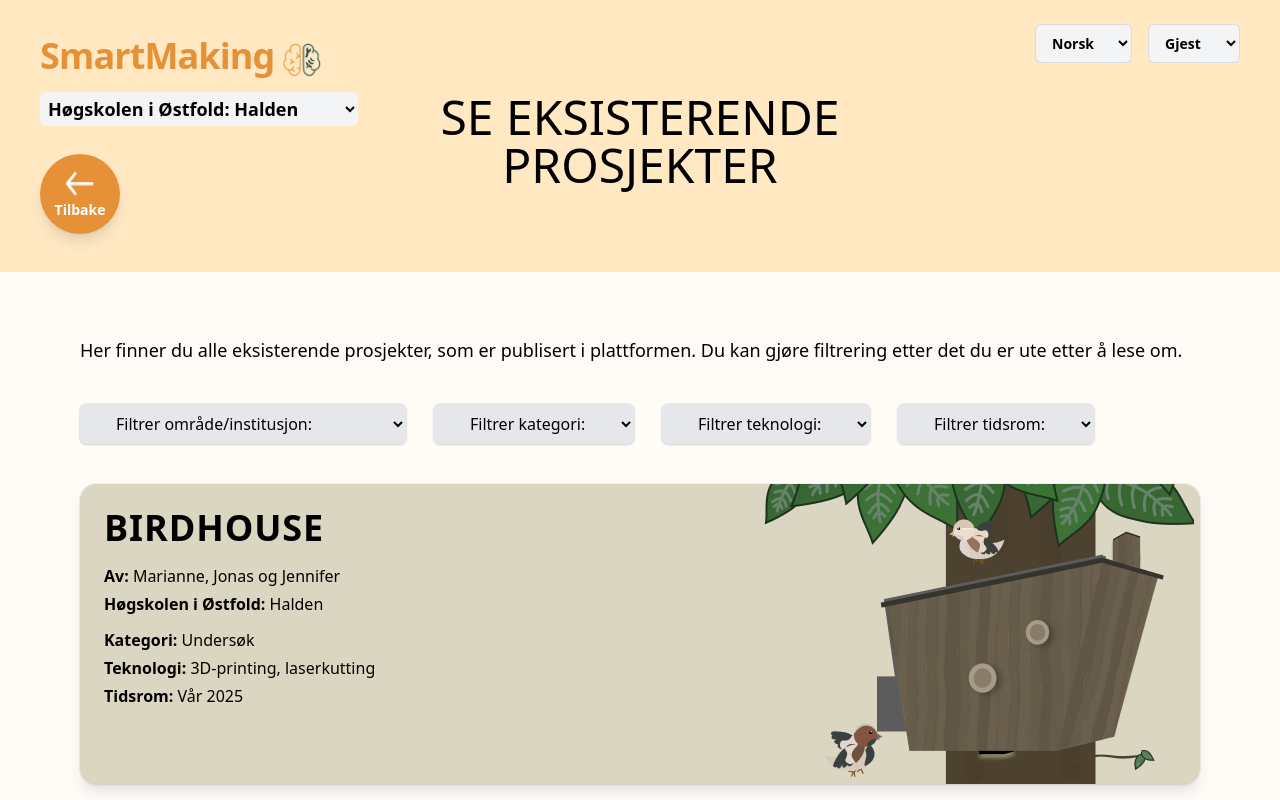
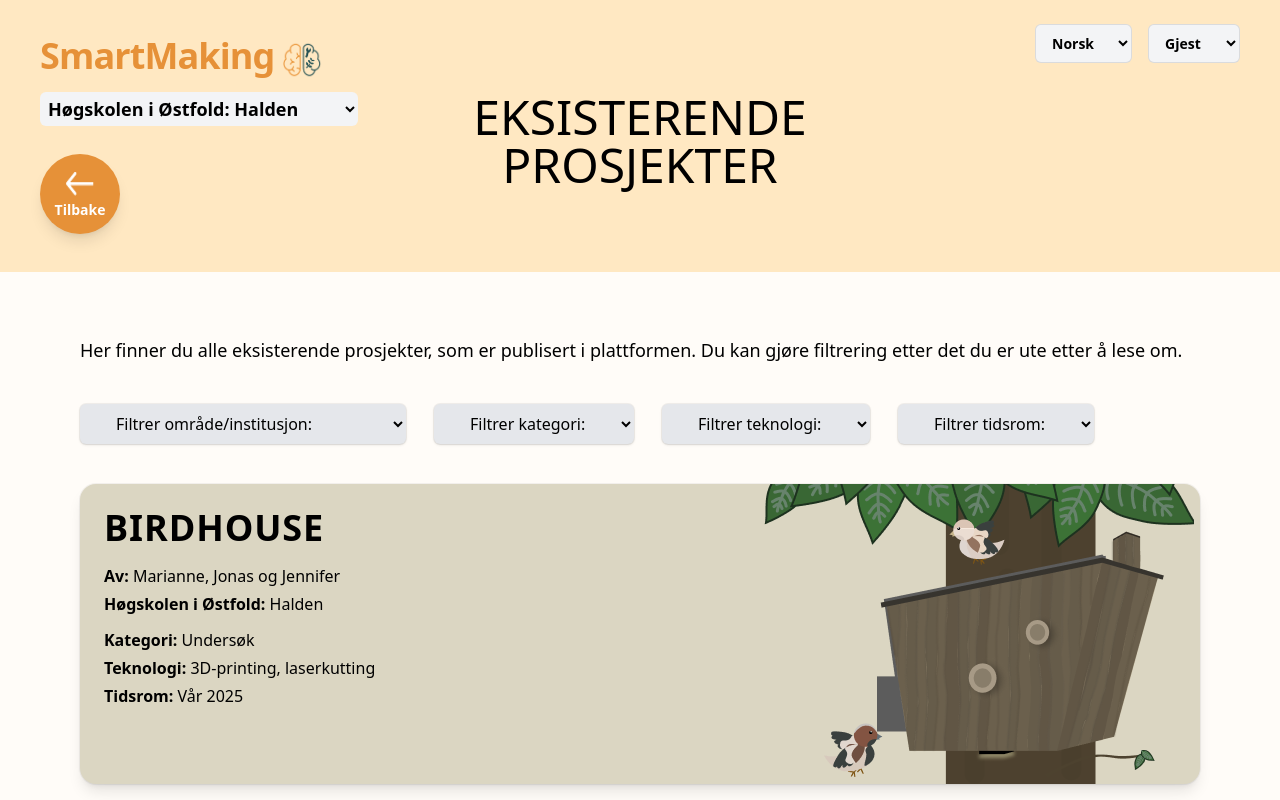
Before and after one commit to Mariannesm/Digital-fabrikasjon-plattform, a React (Vite) app in the folder client/: page /ExistingProject in a window 1280 px wide. Shown: the top 800 px of the page. Built offline with nearby package versions, Linux system fonts and the light colour scheme.

Commit message:
Små design endringer

```diff
--- a/client/src/pages/ExistingProject/ExistingProject.jsx
+++ b/client/src/pages/ExistingProject/ExistingProject.jsx
@@ -6,7 +6,7 @@ import Skisse from "../../assets/Bilder/Skisse.png";
 function ExistingProject() {
   return (
     <MainWrapper classNames="bg-[#FFFCF8]">
-      <Header title="SE EKSISTERENDE PROSJEKTER" showSelectInstitution={false} />
+      <Header title="EKSISTERENDE PROSJEKTER" showSelectInstitution={false} />
 
       <div className="mx-auto w-full max-w-6xl px-4 pb-12 pt-6">
         {/* Intro */}
--- a/client/src/pages/RegisterProject/RegisterProject.jsx
+++ b/client/src/pages/RegisterProject/RegisterProject.jsx
@@ -15,7 +15,7 @@ function RegisterProject() {
   return (
     <MainWrapper classNames={"pt-0 bg-[#FFFCF8]"}>
       <Header
-        title="REGISTRER ET PROSJEKT"
+        title="REGISTRER DITT PROSJEKT"
         showSelectInstitution={true}/>
 
       <div className="flex justify-center mt-16 px-4">
```
